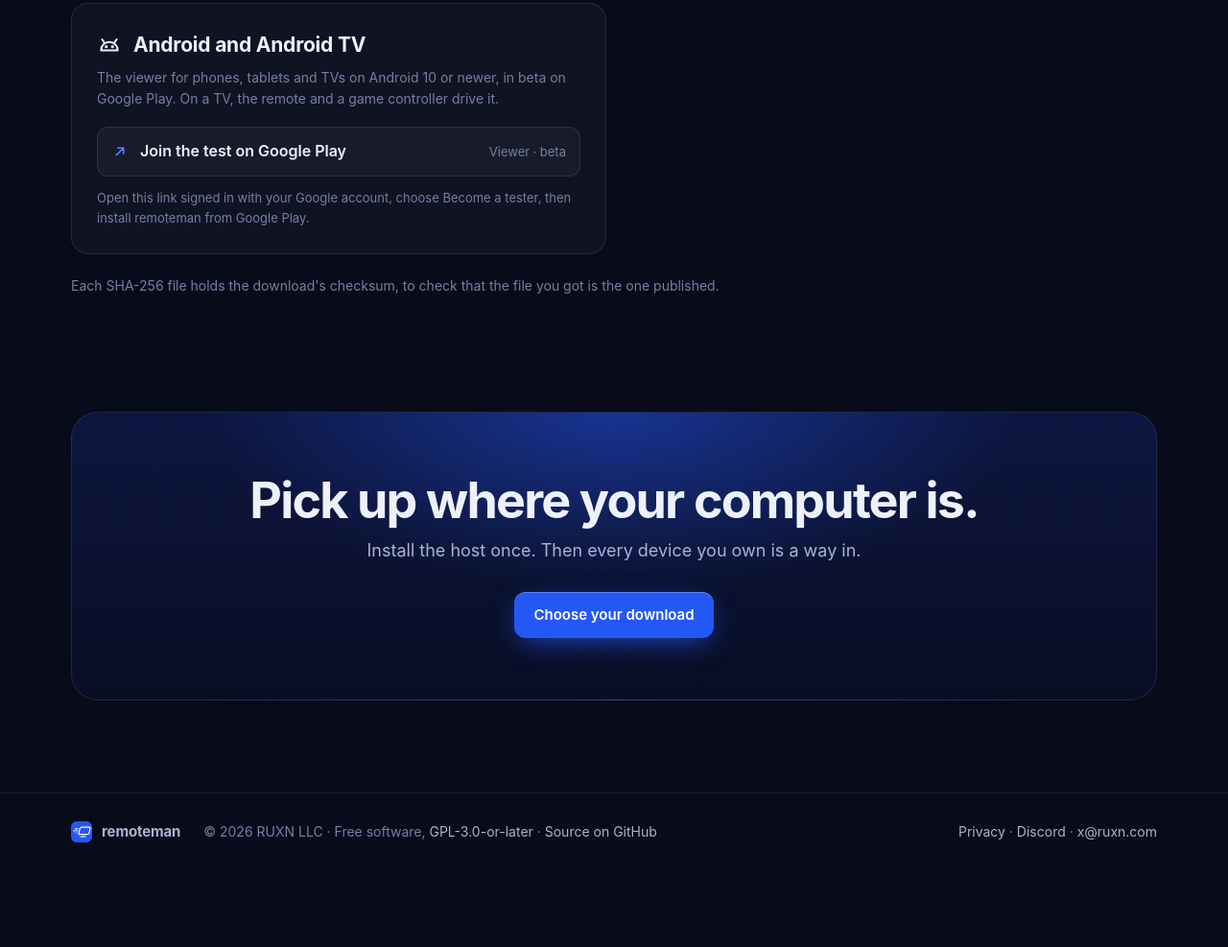
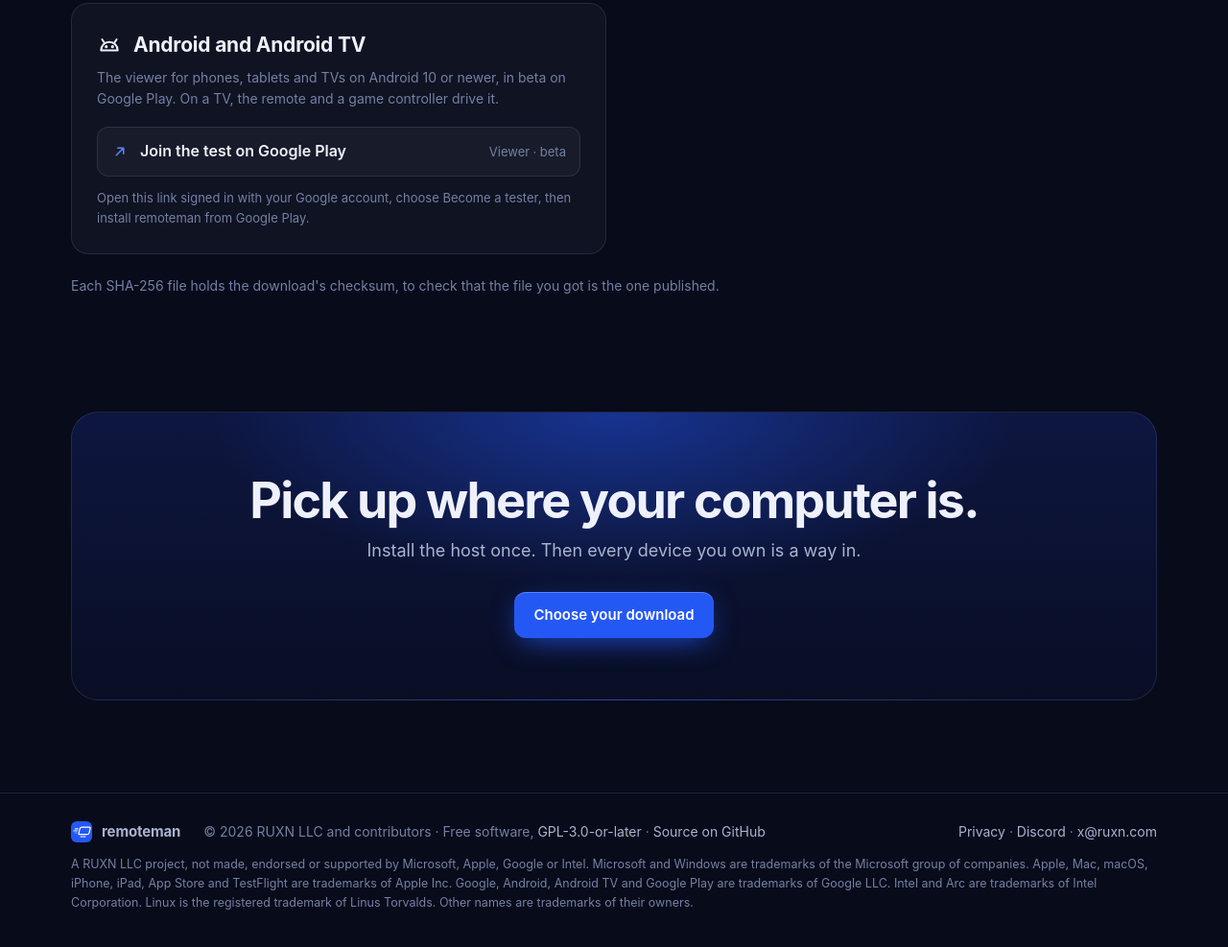
Before and after one commit to ruxnhq/remoteman, a plain HTML site: page site/public/index.html in a window 1280 px wide. Shown: the part 6478-7465 px from the top of the page at 96% size. Before the commit the page ends 7405 px from the top, so only its background shows below. Drawn offline with Linux system fonts and the light colour scheme.

Commit message:
Contributing rules, a pull request template, and the site's line on other companies' names (#9)

```diff
--- a/site/public/index.html
+++ b/site/public/index.html
@@ -137,6 +137,7 @@
   footer.foot a:hover { color: var(--ink); }
   footer.foot .brand { font-size: 15px; } footer.foot .brand img { width: 22px; height: 22px; border-radius: 6px; }
   footer.foot .right { margin-left: auto; }
+  footer.foot .marks { flex-basis: 100%; font-size: 12.5px; }
 
   @media (max-width: 900px) {
     .gallery { grid-template-columns: 1fr; } .shot.span2, .shot.span3 { grid-column: auto; }
@@ -359,8 +360,9 @@
 <footer class="foot">
   <div class="wrap">
     <a class="brand" href="/"><img src="/icon.svg" alt="">remoteman</a>
-    <span>© 2026 RUXN LLC · Free software, <a href="https://github.com/ruxnhq/remoteman/blob/main/LICENSE">GPL-3.0-or-later</a> · <a href="https://github.com/ruxnhq/remoteman">Source on GitHub</a></span>
+    <span>© 2026 RUXN LLC and contributors · Free software, <a href="https://github.com/ruxnhq/remoteman/blob/main/LICENSE">GPL-3.0-or-later</a> · <a href="https://github.com/ruxnhq/remoteman">Source on GitHub</a></span>
     <span class="right"><a href="/privacy/">Privacy</a> · <a href="https://discord.gg/rN3VARayZV">Discord</a> · <a href="mailto:x@ruxn.com">x@ruxn.com</a></span>
+    <span class="marks">A RUXN LLC project, not made, endorsed or supported by Microsoft, Apple, Google or Intel. Microsoft and Windows are trademarks of the Microsoft group of companies. Apple, Mac, macOS, iPhone, iPad, App Store and TestFlight are trademarks of Apple Inc. Google, Android, Android TV and Google Play are trademarks of Google LLC. Intel and Arc are trademarks of Intel Corporation. Linux is the registered trademark of Linus Torvalds. Other names are trademarks of their owners.</span>
   </div>
 </footer>
 </body>
```
Also changed, not shown: 2 other files.
